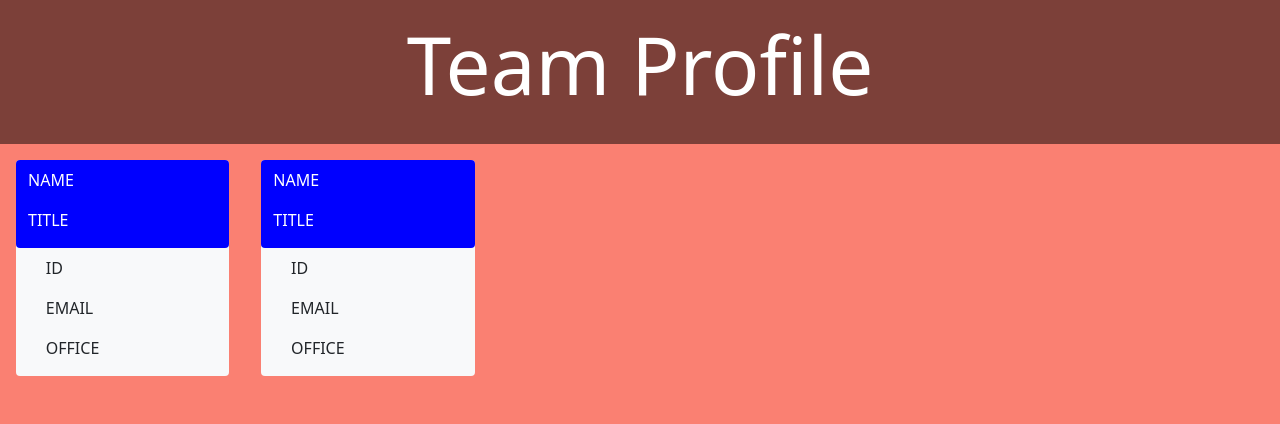
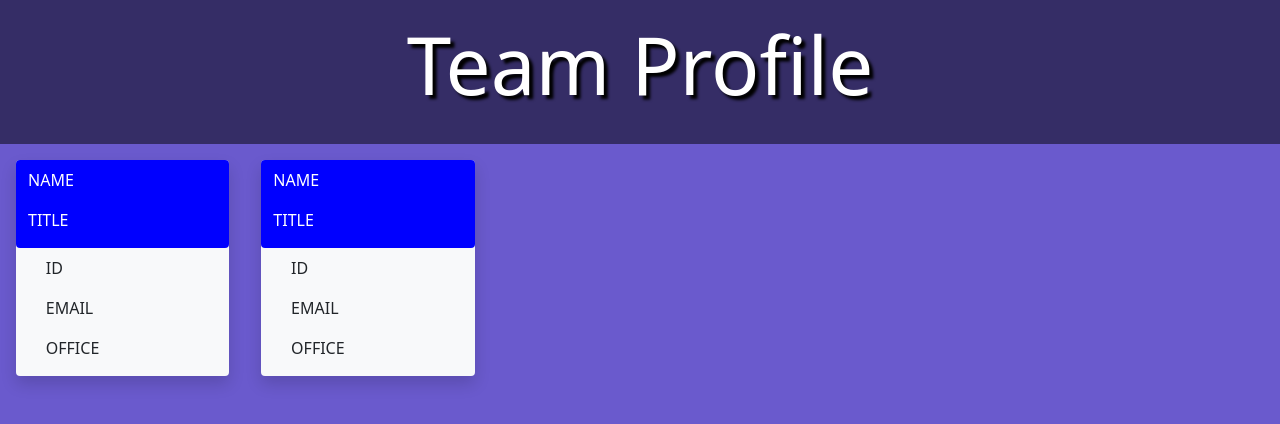
Before and after one commit to ParinThalangdee/10-TeamProfileGenerator, a plain HTML site: page index.html in a window 1280 px wide. Drawn offline with nearby package versions, Linux system fonts and the light colour scheme.

Commit message:
Shadows added to HTML elements

```diff
--- a/assets/style.css
+++ b/assets/style.css
@@ -1,11 +1,15 @@
 body {
-  background-color: salmon;
+  background-color: slateblue;
 }
 
 .titleBar {
   background-color: rgba(0, 0, 0, 0.5);
 }
 
+.titleText {
+  text-shadow: 4px 4px 3px black;
+}
+
 .cardName {
   background-color: blue;
 }
--- a/index.html
+++ b/index.html
@@ -17,14 +17,14 @@
     <!-- TITLE BAR -->
     <div class="row">
         <div class="titleBar">
-          <p class="display-1 text-center py-3 text-white">Team Profile</p>
+          <p class="titleText display-1 text-center py-3 text-white">Team Profile</p>
         </div>
     </div>
 
     <!-- FIRST ROW -->
     <div class="row">
 
-      <div class="col-2 m-3 rounded bg-light">
+      <div class="col-2 m-3 rounded shadow bg-light">
 
         <div class="row">
           <div class="cardName col-12 pt-2 rounded text-white">
@@ -43,7 +43,7 @@
 
       </div>
 
-      <div class="col-2 m-3 rounded bg-light">
+      <div class="col-2 m-3 rounded shadow bg-light">
 
         <div class="row">
           <div class="cardName col-12 pt-2 rounded text-white">
```
